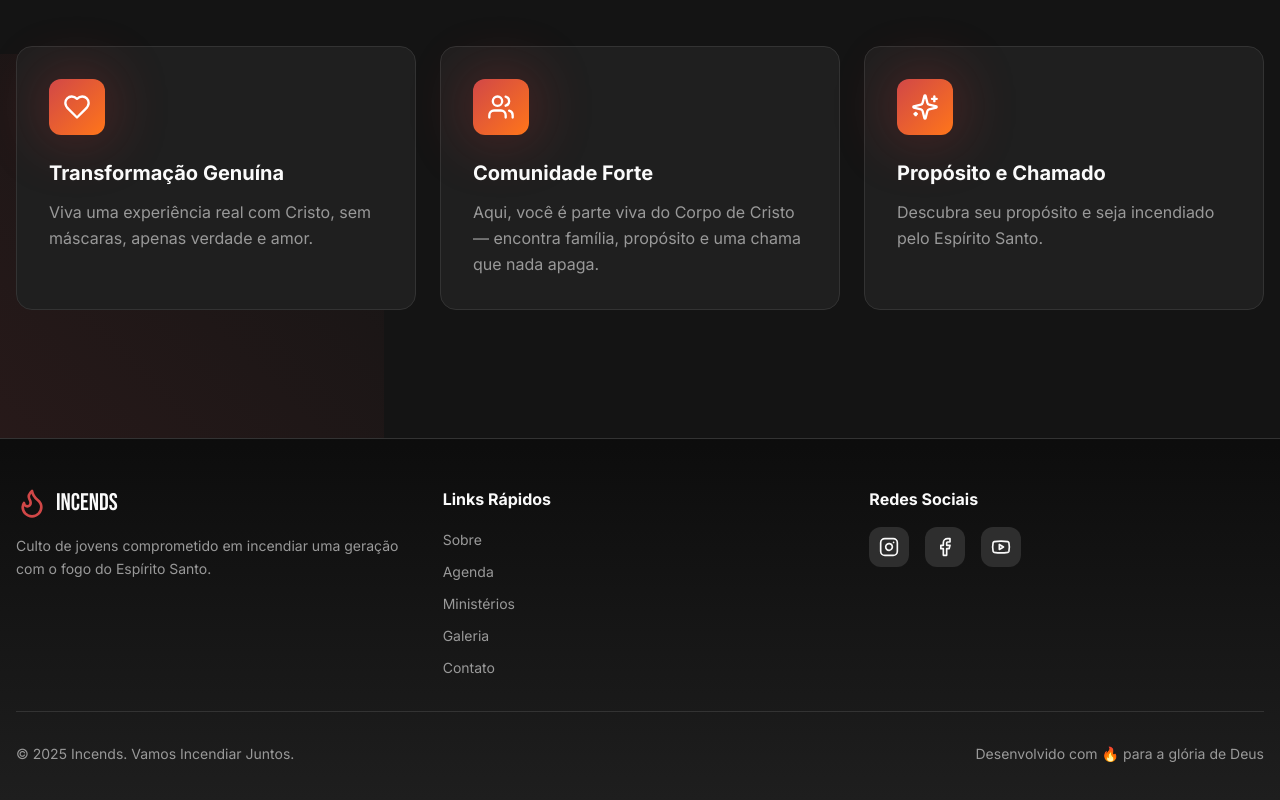
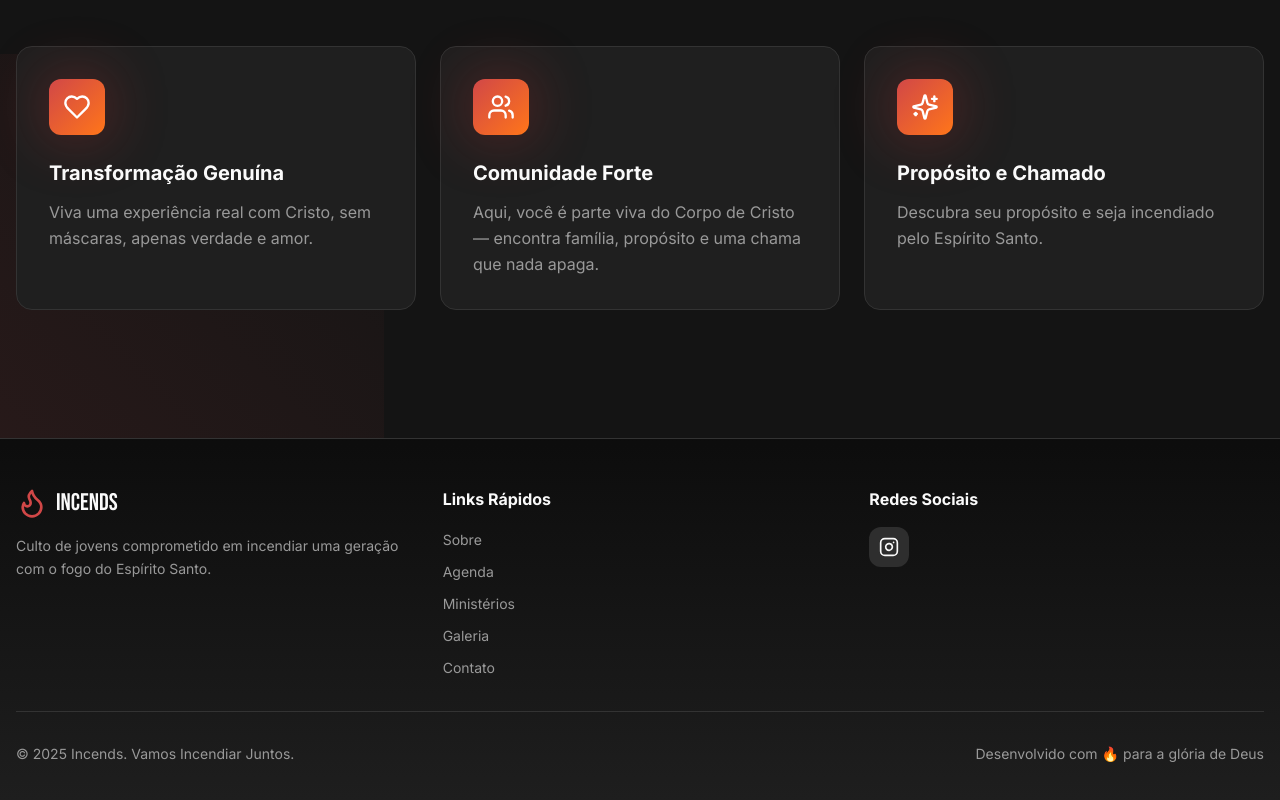
Before and after one commit to Ojosuca/incendia-juntos, a React (Vite) app: page /sobre in a window 1280 px wide. Shown: the part 946-1746 px from the top of the page. Built offline with nearby package versions, Linux system fonts and the light colour scheme; the HTML template or start-up script is replaced by a standard one.

Commit message:
Modificed footer (facebook and twitter)

```diff
--- a/src/components/Footer.tsx
+++ b/src/components/Footer.tsx
@@ -42,7 +42,7 @@ const Footer = () => {
             </ul>
           </div>
 
-          {/* Social */}
+          {/* as redes Social do footer */}
           <div>
             <h3 className="font-sans font-bold text-foreground mb-4">
               Redes Sociais
@@ -56,22 +56,7 @@ const Footer = () => {
               >
                 <Instagram className="w-5 h-5 text-foreground group-hover:text-white" />
               </a>
-              <a
-                href="https://facebook.com/incends"
-                target="_blank"
-                rel="noopener noreferrer"
-                className="w-10 h-10 rounded-lg bg-muted hover:bg-gradient-fire flex items-center justify-center transition-all group"
-              >
-                <Facebook className="w-5 h-5 text-foreground group-hover:text-white" />
-              </a>
-              <a
-                href="https://youtube.com/incends"
-                target="_blank"
-                rel="noopener noreferrer"
-                className="w-10 h-10 rounded-lg bg-muted hover:bg-gradient-fire flex items-center justify-center transition-all group"
-              >
-                <Youtube className="w-5 h-5 text-foreground group-hover:text-white" />
-              </a>
+
             </div>
           </div>
         </div>
```
